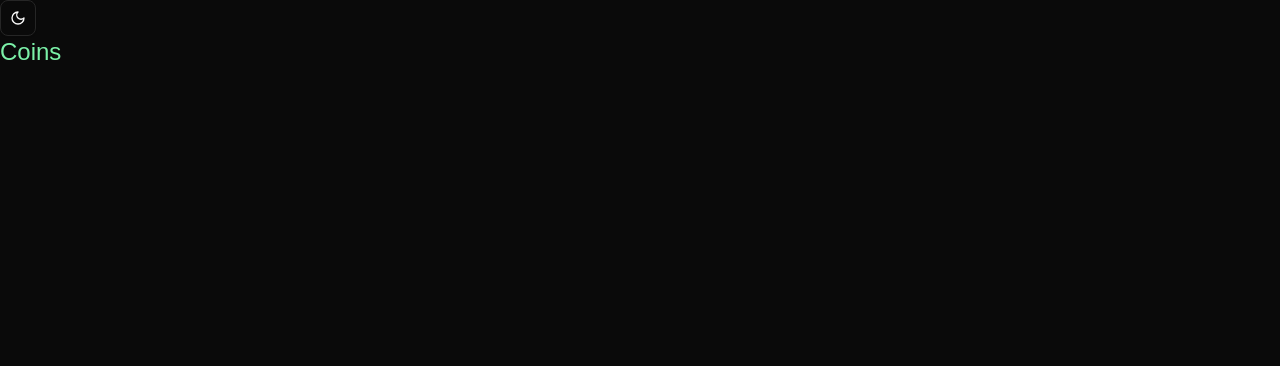
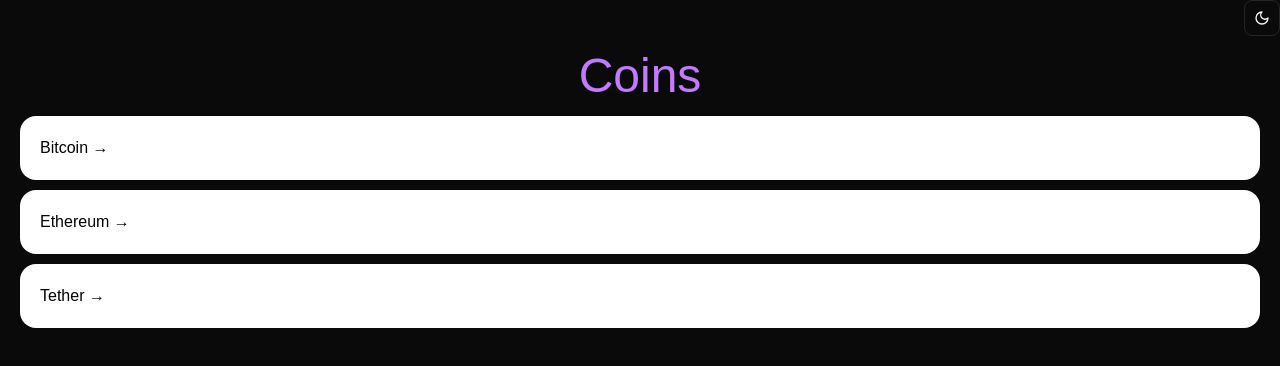
Before and after one commit to gayoungkoh/crypto-tracker, a React (Vite) app: page / in a window 1280 px wide. Shown: the top 366 px of the page. Built offline with nearby package versions, Linux system fonts and the light colour scheme; a web font is replaced by a local one.

Commit message:
home part one

```diff
--- a/src/App.tsx
+++ b/src/App.tsx
@@ -5,7 +5,9 @@
 const App = () => {
   return (
     <ThemeProvider defaultTheme="dark" storageKey="vite-ui-theme">
-      <ModeToggle />
+      <div className="flex justify-end">
+        <ModeToggle />
+      </div>
       <Outlet />
     </ThemeProvider>
   );
--- a/src/routes/Coins.tsx
+++ b/src/routes/Coins.tsx
@@ -1,5 +1,67 @@
+import { useNavigate } from "react-router";
+
 const Coins = () => {
-  return <h1 className="text-2xl text-green-300">Coins</h1>;
+  const containerClassName = "px-5";
+  const headerClassName = "h-[10vh] flex justify-center items-center";
+  const titleClassName = "text-5xl text-purple-400";
+  const coinsListClassName = "";
+  const coinClassName =
+    "bg-white text-black mb-2.5 p-5 rounded-2xl cursor-pointer hover:text-purple-400";
+
+  const coins = [
+    {
+      id: "btc-bitcoin",
+      name: "Bitcoin",
+      symbol: "BTC",
+      rank: 1,
+      is_new: false,
+      is_active: true,
+      type: "coin",
+    },
+    {
+      id: "eth-ethereum",
+      name: "Ethereum",
+      symbol: "ETH",
+      rank: 2,
+      is_new: false,
+      is_active: true,
+      type: "coin",
+    },
+    {
+      id: "usdt-tether",
+      name: "Tether",
+      symbol: "USDT",
+      rank: 3,
+      is_new: false,
+      is_active: true,
+      type: "token",
+    },
+  ];
+
+  const navigate = useNavigate();
+
+  const navigateToDetail = (coinId: string) => {
+    navigate(`/${coinId}`);
+  };
+
+  return (
+    <div className={containerClassName}>
+      <header className={headerClassName}>
+        <h1 className={titleClassName}>Coins</h1>
+      </header>
+      <ul className={coinsListClassName}>
+        {coins.map((coin) => (
+          <li
+            key={coin.id}
+            className={coinClassName}
+            onClick={() => navigateToDetail(coin.id)}
+          >
+            {coin.name} &rarr;
+          </li>
+        ))}
+      </ul>
+    </div>
+  );
 };
 
 export default Coins;
```
